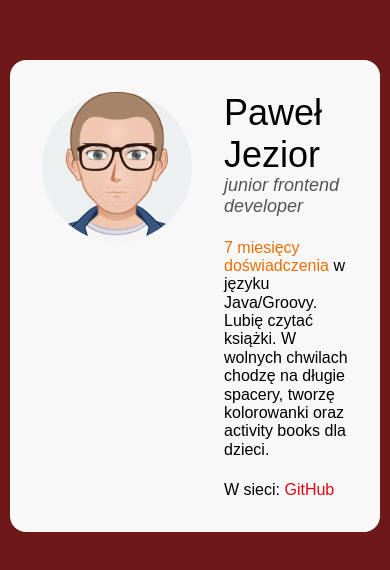
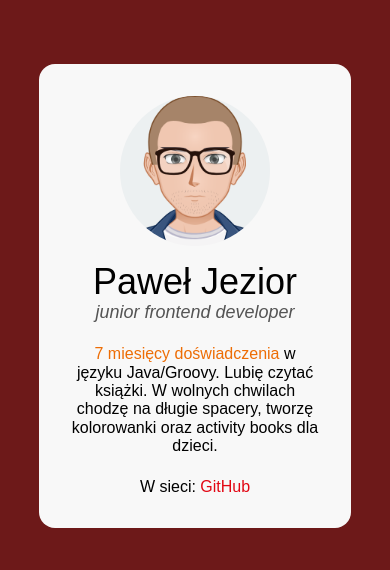
Before and after one commit to pawel-jezior/business-card, a plain HTML site: page index.html in a window 390 px wide. Shown: the part 126-696 px from the top of the page. Drawn offline with Linux system fonts and the light colour scheme.

Commit message:
added responsive - mobile

```diff
--- a/index.html
+++ b/index.html
@@ -21,7 +21,7 @@
           <p class="person__paragraph person__position">
             junior frontend developer
           </p>
-          <p class="person__paragraph">
+          <p class="person__paragraph person__paragraph--description">
             <strong class="special">7 miesięcy doświadczenia </strong>w języku
             Java/Groovy. Lubię czytać książki. W wolnych chwilach chodzę na
             długie spacery, tworzę kolorowanki oraz activity books dla dzieci.
--- a/style.css
+++ b/style.css
@@ -40,6 +40,13 @@ body {
   margin-top: 22px;
 }
 
+.person__picture {
+  border-radius: 50%;
+  width: 150px;
+  height: 150px;
+  margin-right: 32px;
+}
+
 .person__position {
   font-size: 18px;
   font-style: italic;
@@ -55,14 +62,40 @@ body {
   margin: 10px;
 }
 
-.person__picture {
-  border-radius: 50%;
-  width: 150px;
-  height: 150px;
-  margin-right: 32px;
-}
-
 .special {
   color: #ed6d05;
   font-weight: normal;
 }
+
+@media screen and (max-width: 767px) {
+  .main {
+    width: 500px;
+    text-align: center;
+  }
+
+  .person {
+    flex-direction: column;
+    align-items: center;
+  }
+
+  .person__picture {
+    margin-right: 0;
+    margin-bottom: 15px;
+  }
+}
+
+@media screen and (max-width: 425px) {
+  .main {
+    width: 312px;
+  }
+
+  .person {
+    flex-direction: column;
+    align-items: center;
+  }
+
+  .person__picture {
+    margin-right: 0;
+    margin-bottom: 15px;
+  }
+}
```
